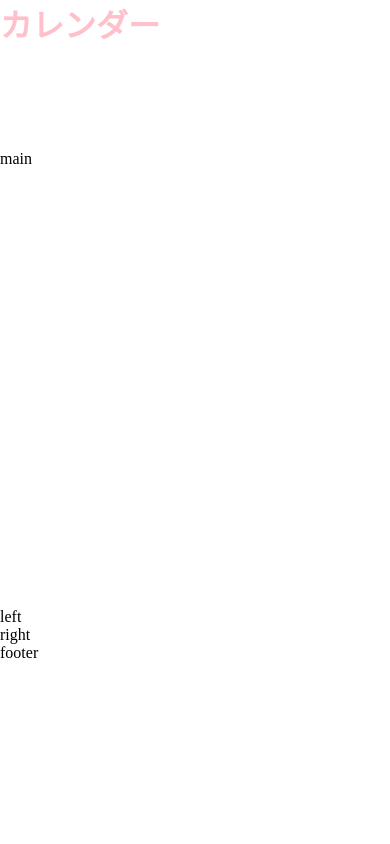
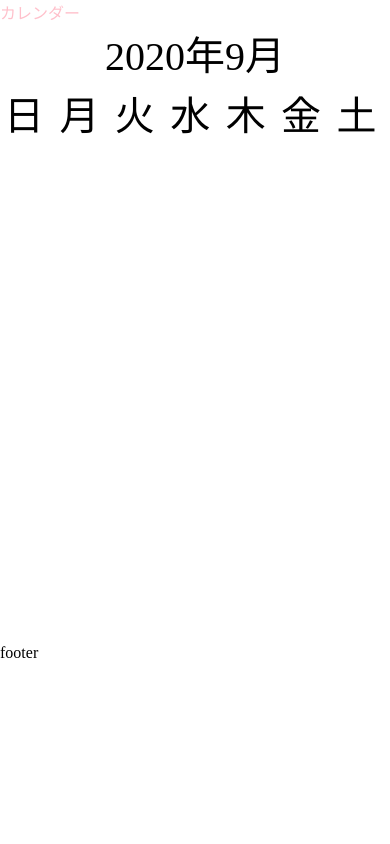
Before and after one commit to Kanata0204/Calendar, a plain HTML site: page calendar_app/index.html in a window 390 px wide. Drawn offline with Linux system fonts and the light colour scheme.

Commit message:
implements title and weekdays of calendar

```diff
--- a/calendar_app/index.html
+++ b/calendar_app/index.html
@@ -9,15 +9,13 @@
 </head>
 
 <body>
-    <header>
-        <h1 id="header_title">カレンダー</h1>
-    </header>
-    <div id="">
-        <nav>left</nav>
-        <main>main</main>
-        <aside>right</aside>
+    <header id="header_title">カレンダー</header>
+    <div id="main">
+        <table id="calendar"></table>
     </div>
     <footer>footer</footer>
+
+    <script type="text/javascript" src="./javascript.js"></script>
 </body>
 
 </html>
--- a/calendar_app/javascript.js
+++ b/calendar_app/javascript.js
@@ -0,0 +1,29 @@
+let date = new Date();
+
+let year = date.getFullYear();
+let month = date.getMonth() + 1;
+let day = date.getDate()
+
+console.log(year, month, day);
+
+let table_title = year + "年" + month + "月";
+let captionHtml = "<caption>" + table_title + "</caption>";
+let weekdays = ["日", "月", "火", "水", "木", "金", "土"];
+let weekdayStr = "<tr>";
+
+for (var i = 0; i < 7; i++) {
+    if (i == 0) {
+        weekdayStr += "<td>" + weekdays[i] + "</td>";
+    } else if (i == 6) {
+        weekdayStr += "<td>" + weekdays[i] + "</td>";
+    } else {
+        weekdayStr += "<td>" + weekdays[i] + "</td>";
+    }
+}
+
+weekdayStr += "</tr>";
+
+// console.log(weekdayStr);
+
+let calendar = document.querySelector("#calendar");
+calendar.innerHTML = captionHtml + weekdayStr;
--- a/calendar_app/stylesheet.scss
+++ b/calendar_app/stylesheet.scss
@@ -12,24 +12,18 @@ body {
     flex-direction: column;
 }
 
-header {
-    height: 150px;
-    & #header_title {
-        color: $cPink;
-    }
+#header_title {
+    color: $cPink;
 }
 
-div {
+#main {
     display: flex;
     flex: 1;
-    & main {
-        flex: 1;
+    & #calendar {
+        font-size: 40px;
     }
-    & nav {
-        width: 150px;
-    }
-    & aside {
-        width: 200px;
+    & td {
+        padding: 0 2px;
     }
 }
 
@@ -41,16 +35,7 @@ footer {
     body {
         width: 100%;
     }
-    div {
+    #main {
         flex-direction: column;
-        & nav {
-            width: 100%;
-        }
-        & main {
-            order: -1;
-        }
-        & aside {
-            width: 100%;
-        }
     }
 }
```
Also changed, not shown: calendar_app/stylesheet.css, 1 other file.
